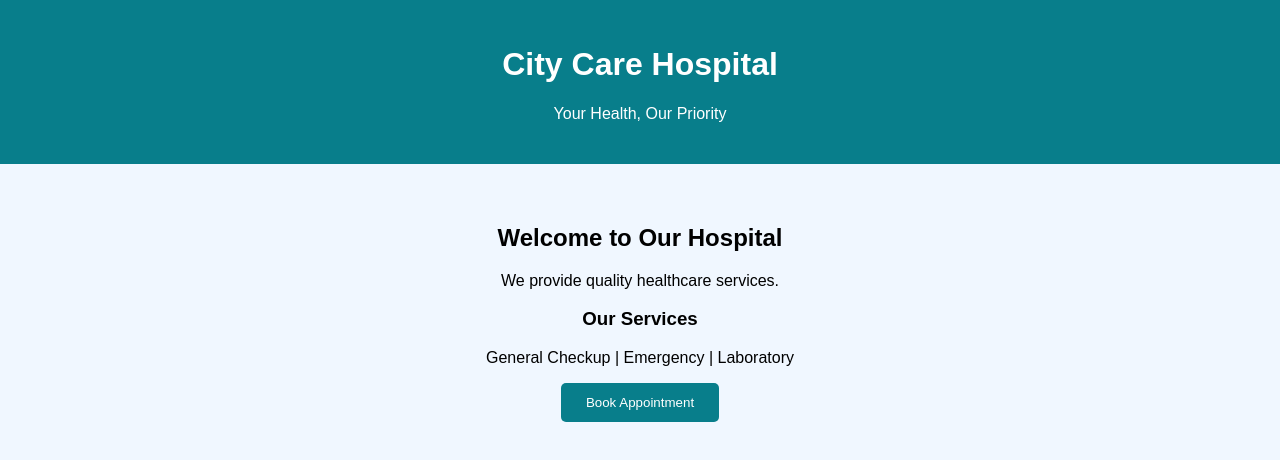
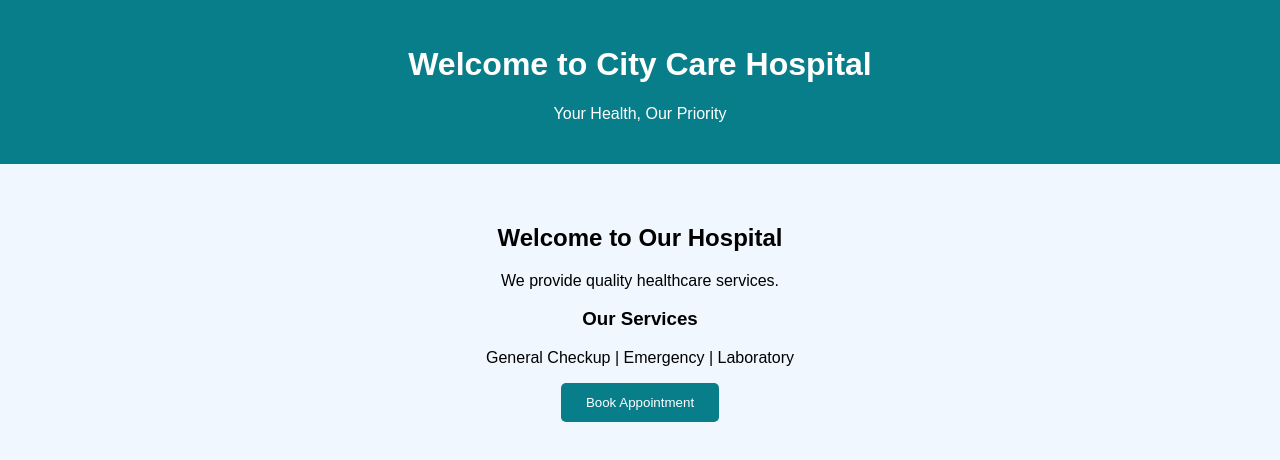
Before and after one commit to ArushiJamwal/hospital-managment, a plain HTML site: page index.html in a window 1280 px wide. Drawn offline with Linux system fonts and the light colour scheme.

Commit message:
Update header title for City Care Hospital

```diff
--- a/index.html
+++ b/index.html
@@ -30,7 +30,7 @@
 <body>
 
 <header>
-    <h1>City Care Hospital</h1>
+    <h1>Welcome to City Care Hospital</h1>
     <p>Your Health, Our Priority</p>
 </header>
 
```
